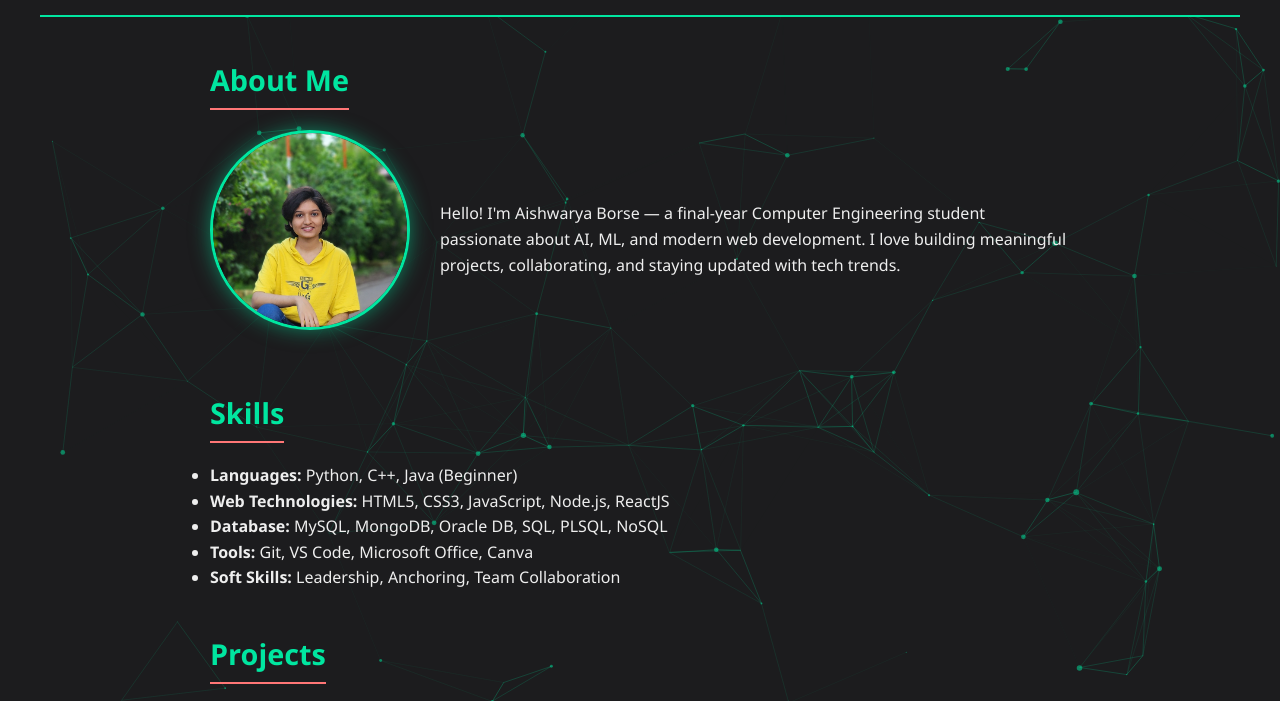
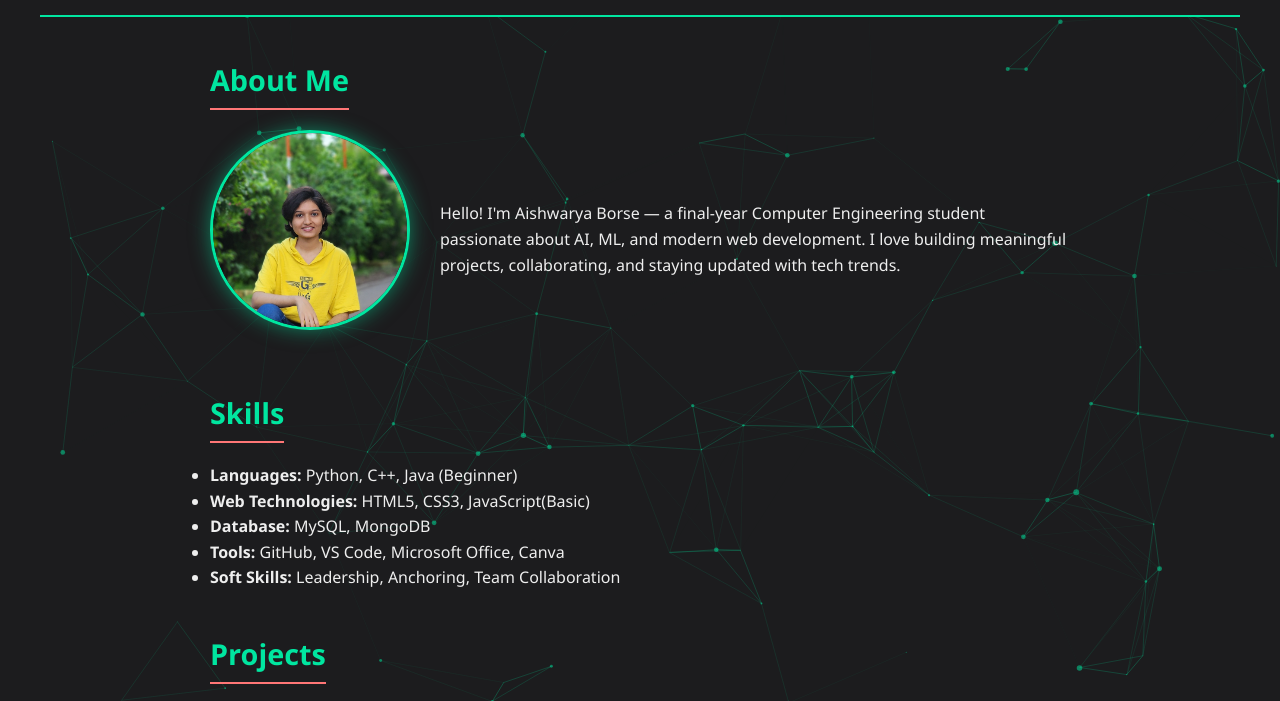
Before and after one commit to ChasingSnowflake/ChasingSnowflakes.github.io, a plain HTML site: page index.html in a window 1280 px wide. Shown: the part 92-793 px from the top of the page. Drawn offline with nearby package versions, Linux system fonts and the light colour scheme.

Commit message:
Update index.html

```diff
--- a/index.html
+++ b/index.html
@@ -39,9 +39,9 @@
     <h2>Skills</h2>
     <ul>
       <li><strong>Languages:</strong> Python, C++, Java (Beginner)</li>
-      <li><strong>Web Technologies:</strong> HTML5, CSS3, JavaScript, Node.js, ReactJS</li>
-      <li><strong>Database:</strong> MySQL, MongoDB, Oracle DB, SQL, PLSQL, NoSQL</li>
-      <li><strong>Tools:</strong> Git, VS Code, Microsoft Office, Canva</li>
+      <li><strong>Web Technologies:</strong> HTML5, CSS3, JavaScript(Basic)</li>
+      <li><strong>Database:</strong> MySQL, MongoDB</li>
+      <li><strong>Tools:</strong> GitHub, VS Code, Microsoft Office, Canva</li>
       <li><strong>Soft Skills:</strong> Leadership, Anchoring, Team Collaboration</li>
     </ul>
   </section>
@@ -115,7 +115,7 @@
   <section id="education">
     <h2>Education</h2>
     <ul>
-      <li><strong>Bachelor of Engineering:</strong> Final Year (SPPU) – CGPA: 9.39</li>
+      <li><strong>Bachelor of Engineering:</strong> Third Year (SPPU) – CGPA: 9.29</li>
       <li><strong>HSC:</strong> MSBSHSC – 73.8%</li>
       <li><strong>SSC:</strong> CBSE – 94.4%</li>
     </ul>
```
